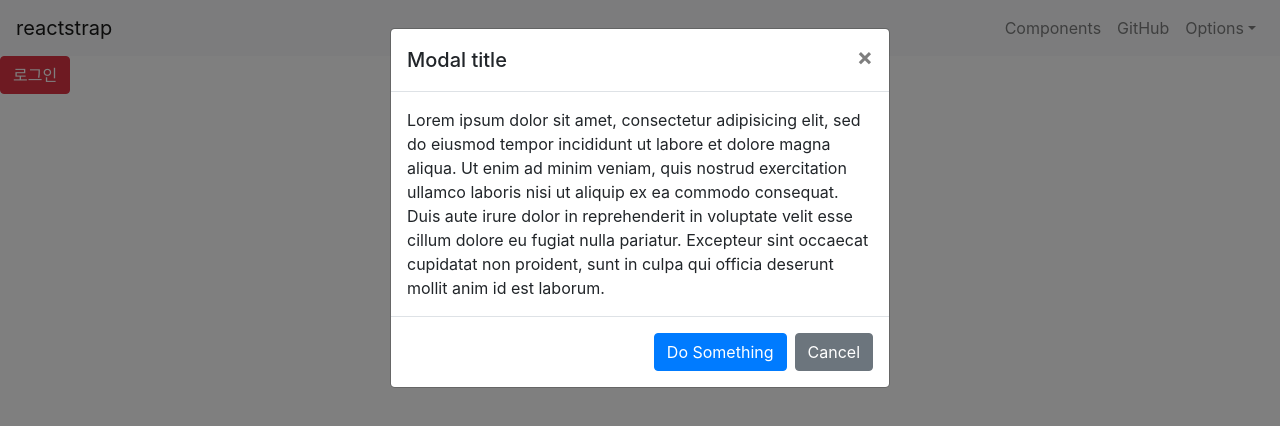
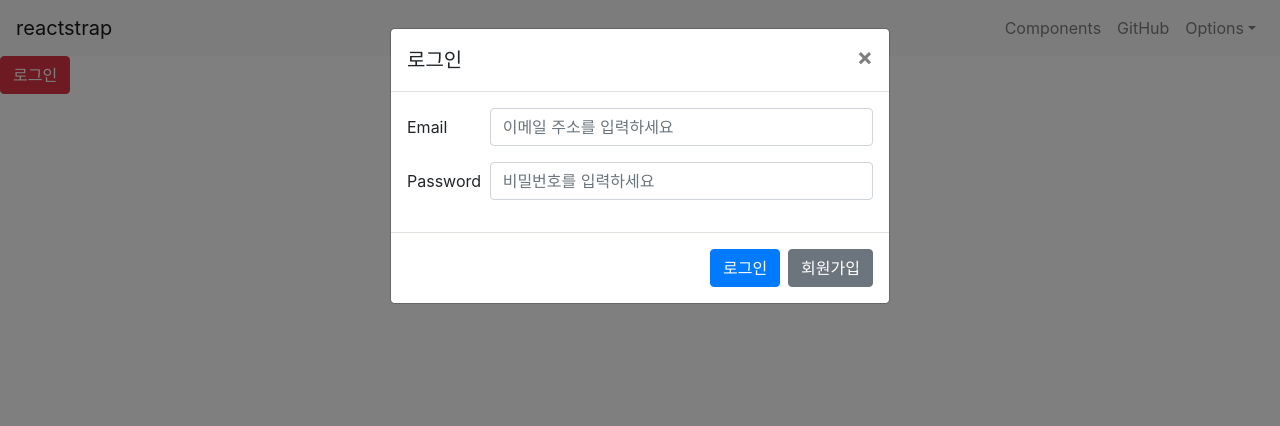
Before and after one commit to Daehee-Jeong/react-user-prototype, a React (Create React App) app: page / in a window 1280 px wide. Both pictures are taken after a click on the button "로그인". Shown: the top 426 px of the page. Built offline with nearby package versions, Linux system fonts and the light colour scheme; the HTML template or start-up script is replaced by a standard one.

Commit message:
ApLoginModal validation 로직 추가

```diff
--- a/package.json
+++ b/package.json
@@ -3,6 +3,7 @@
   "version": "0.1.0",
   "private": true,
   "dependencies": {
+    "axios": "^0.19.0",
     "bootstrap": "^4.3.1",
     "react": "^16.12.0",
     "react-addons-css-transition-group": "^15.6.2",
--- a/src/component/ApLoginModal.js
+++ b/src/component/ApLoginModal.js
@@ -1,8 +1,17 @@
 import React, { Component } from 'react';
-
 import {
-    Button, Modal, ModalHeader, ModalBody, ModalFooter
+    Button,
+    Modal,
+    ModalHeader,
+    ModalBody,
+    ModalFooter,
+    Form,
+    FormGroup,
+    Col,
+    Label,
+    Input
 } from 'reactstrap';
+import * as service from '../services/user.js';
 
 class ApLoginModal extends Component {
 
@@ -10,19 +19,108 @@ class ApLoginModal extends Component {
         super(props);
         this.state = { modal: this.props.modal }
         this.toggle = this.props.toggle.bind(this);
+
+        this.state = {
+            idValid: false,
+            idEntered: '',
+            pwValid: false,
+            pwEntered: ''
+        }
+    }
+
+    fetchUserId = async (userId) => {
+        const _userId = await service.getUserId(userId);
+        console.log(_userId);
+    }
+
+    validateId = (idEntered) => {
+        const emailRegExp = /^[\w-]+(\.[\w-]+)*@([a-z0-9-]+(\.[a-z0-9-]+)*?\.[a-z]{2,6}|(\d{1,3}\.){3}\d{1,3})(:\d{4})?$/;
+
+        if (idEntered.match(emailRegExp)) {
+          this.setState({
+            idValid: true,
+            idEntered
+          });
+        } else {
+          this.setState({
+            idValid: false,
+            idEntered
+          });
+        }
+    }
+
+    isEnteredIdValid = () => {
+        const { idEntered, idValid } = this.state;
+        if (idEntered) return idValid;
+    }
+
+    validatePassword = (pwEntered) => {
+        if (pwEntered.length > 7) {
+            this.setState({
+                pwValid: true,
+                pwEntered
+            });
+        } else {
+            this.setState({
+                pwValid: false,
+                pwEntered
+            })
+        }
+    }
+
+    isEnteredPwValid = () => {
+        const { pwEntered, pwValid } = this.state;
+        if (pwEntered) return pwValid;
+    }
+
+    inputClassNameHelper = (booleanValue) => {
+        switch (booleanValue) {
+            case true:
+                return 'is-valid';
+            case false:
+                return 'is-invalid';
+            default:
+                return '';
+        }
     }
 
     render() {
         return (
             <div>
                 <Modal isOpen={this.props.modal} toggle={this.toggle} className={this.state.className}>
-                <ModalHeader toggle={this.toggle}>Modal title</ModalHeader>
+                <ModalHeader toggle={this.toggle}>로그인</ModalHeader>
                 <ModalBody>
-                    Lorem ipsum dolor sit amet, consectetur adipisicing elit, sed do eiusmod tempor incididunt ut labore et dolore magna aliqua. Ut enim ad minim veniam, quis nostrud exercitation ullamco laboris nisi ut aliquip ex ea commodo consequat. Duis aute irure dolor in reprehenderit in voluptate velit esse cillum dolore eu fugiat nulla pariatur. Excepteur sint occaecat cupidatat non proident, sunt in culpa qui officia deserunt mollit anim id est laborum.
+                <Form>
+                    <FormGroup row>
+                        <Label for="exampleEmail" sm={2}>Email</Label>
+                        <Col sm={10}>
+                        <Input
+                            type="email"
+                            name="email"
+                            id="exampleEmail"
+                            placeholder="이메일 주소를 입력하세요"
+                            valid={this.state.idValid}
+                            className={`form-control ${this.inputClassNameHelper(this.isEnteredIdValid())}`}
+                            onChange={e => this.validateId(e.target.value)} />
+                        </Col>
+                    </FormGroup>
+                    <FormGroup row>
+                        <Label for="examplePassword" sm={2}>Password</Label>
+                        <Col sm={10}>
+                        <Input
+                            type="password"
+                            name="password"
+                            id="examplePassword"
+                            placeholder="비밀번호를 입력하세요"
+                            className={`form-control ${this.inputClassNameHelper(this.isEnteredPwValid())}`}
+                            onChange={e => this.validatePassword(e.target.value)} />
+                        </Col>
+                    </FormGroup>
+                </Form>
                 </ModalBody>
                 <ModalFooter>
-                    <Button color="primary" onClick={this.toggle}>Do Something</Button>{' '}
-                    <Button color="secondary" onClick={this.toggle}>Cancel</Button>
+                    <Button color="primary" onClick={ () => {this.fetchUserId('daehee');} }>로그인</Button>{' '}
+                    <Button color="secondary" onClick={this.toggle}>회원가입</Button>
                 </ModalFooter>
                 </Modal>
             </div>
--- /dev/null
+++ b/src/services/user.js
@@ -0,0 +1,6 @@
+// import axios from 'axios';
+
+export function getUserId(userId) {
+    // return axios.get('https://someurl' + userId);
+    return userId;
+}
```
Also changed, not shown: 1 other file (tests, documents, lock files or other folders).
